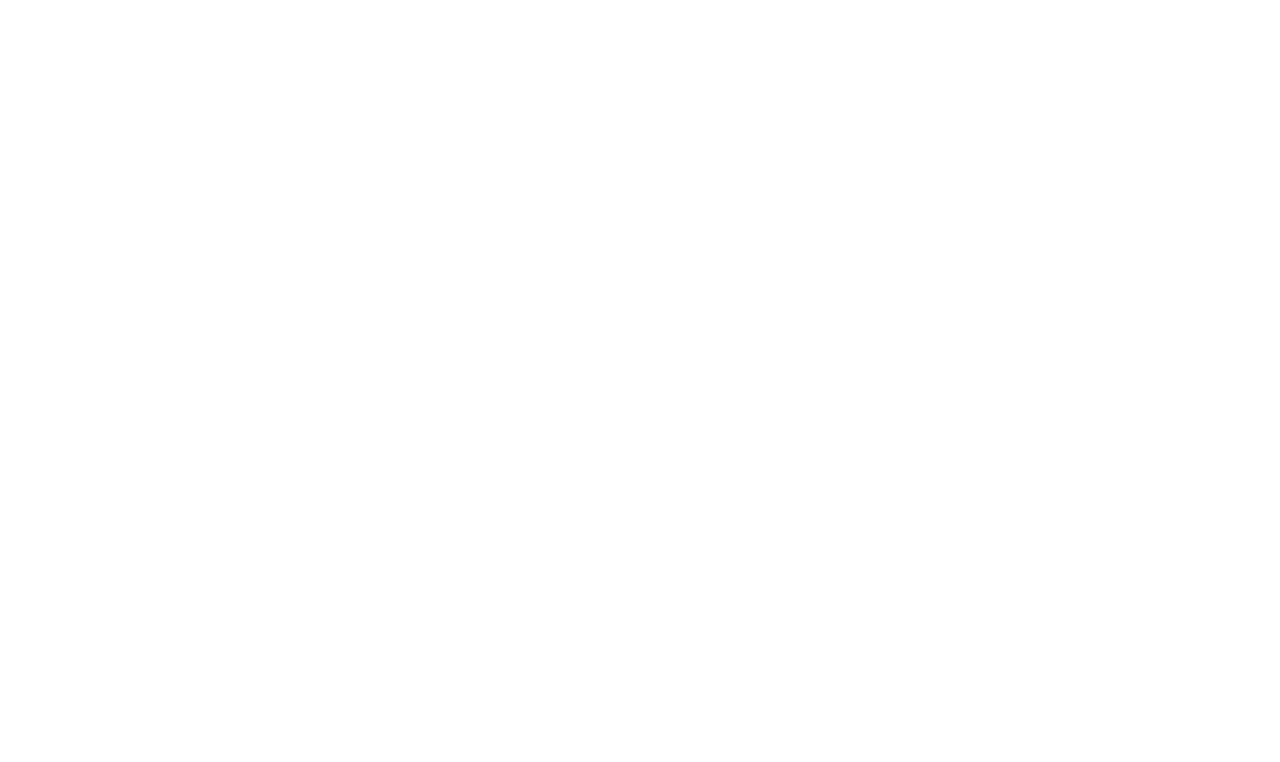
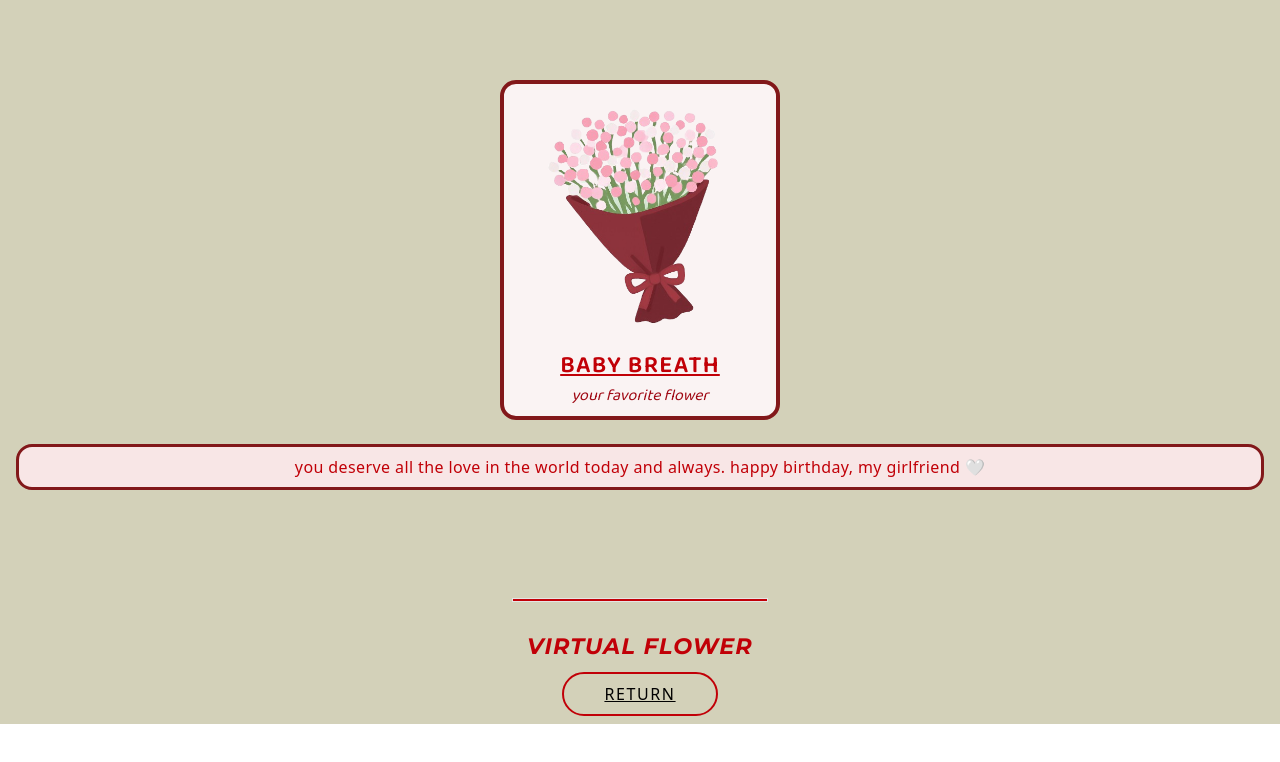
Before and after one commit to Pedroardo/vite-hbd, a React (Vite) app: page /bouquet in a window 1280 px wide. Before the commit this address had no page. Shown: the top 762 px of the page. Built offline with nearby package versions, Linux system fonts and the light colour scheme.

Commit message:
beta version finalized

```diff
--- a/package.json
+++ b/package.json
@@ -11,6 +11,7 @@
   },
   "dependencies": {
     "@tailwindcss/vite": "^4.1.14",
+    "animate.css": "^4.1.1",
     "class-variance-authority": "^0.7.1",
     "clsx": "^2.1.1",
     "lucide-react": "^0.544.0",
--- a/src/App.tsx
+++ b/src/App.tsx
@@ -3,6 +3,7 @@ import HomePage from "./pages/HomePage";
 import PreLoader from "./pages/PreLoader";
 import { BrowserRouter as Router, Routes, Route } from "react-router";
 import Memories from "./pages/Memories";
+import Bouquet from "./pages/Bouquet";
 
 function App() {
   const [loadingDone, setLoadingDone] = useState(false);
@@ -16,6 +17,7 @@ function App() {
           <Routes>
             <Route path="/" element={<HomePage />} />
             <Route path="/memories" element={<Memories />} />
+            <Route path="/bouquet" element={<Bouquet/>} />
           </Routes>
         </Router>
       )}
--- a/src/data.ts
+++ b/src/data.ts
@@ -49,8 +49,6 @@ import LoaderGambar48 from "../public/IMG-20251031-WA0043.jpg";
 
 import NavImg from "../public/nav-img.svg";
 import Flower from "../public/flower.svg";
-import Love from "../public/love.svg";
-import today from "../public/best-today.svg";
 
 export const LoadingGambar = [
   {
@@ -291,18 +289,9 @@ export const NavCard = [
   {
     id: 2,
     image: Flower,
-    link: "",
-  },
-  {
-    id: 3,
-    image: Love,
-    link: "",
-  },
-  {
-    id: 4,
-    image: today,
-    link: "",
-  },
+    link: "/bouquet",
+  }
+
 ];
 
 export const reviews = [
--- a/src/main.tsx
+++ b/src/main.tsx
@@ -2,6 +2,7 @@ import { StrictMode } from "react";
 import { createRoot } from "react-dom/client";
 import "./index.css";
 import App from "./App.tsx";
+import "animate.css";
 
 createRoot(document.getElementById("root")!).render(
   <StrictMode>
--- /dev/null
+++ b/src/pages/Bouquet.tsx
@@ -0,0 +1,45 @@
+import { useState } from "react";
+import bouquet from "../../public/bouquet.png";
+import Second from "./Second";
+
+function Bouquet() {
+  const [active, setActive] = useState(false);
+  const handleClick = () => {
+    setActive(!active);
+  };
+  if (active) {
+    return <Second />;
+  }
+  return (
+    <div className="flex flex-col justify-center">
+      <div className="rounded-2xl p-2 font-baloo bg-[#faf3f3] border-4 text-center mx-auto justify-center border-red-900 mt-20">
+        <img src={bouquet} alt="" className="max-w-[16rem]" />
+        <h1 className="text-red-700 underline uppercase  text-[1.5rem] tracking-wider font-semibold">
+          baby breath
+        </h1>
+        <p className="italic text-red-800">your favorite flower</p>
+      </div>
+
+      <div className="rounded-2xl bg-[#f8e6e6] border-3 border-red-900   text-center mx-4 p-2 my-6 text-red-700 tracking-wide">
+        <p>
+          you deserve all the love in the world today and always. happy
+          birthday, my girlfriend 🤍
+        </p>
+      </div>
+      <div className="mx-auto mt-14 text-center">
+        <hr className="mx-auto my-7 h-1 w-64 border bg-red-700" />
+        <h1 className="text-red-700 font-bold italic text-[1.4rem] uppercase tracking-wider font-display">
+          Virtual Flower
+        </h1>
+        <button
+          onClick={handleClick}
+          className="border-2 border-red-700 text-black px-10 py-2 underline rounded-full tracking-widest uppercase font-medium cursor-pointer hover:bg-[#faf3f3] transition duration-200 mx-auto my-2"
+        >
+          Return
+        </button>
+      </div>
+    </div>
+  );
+}
+
+export default Bouquet;
--- a/src/pages/Second.tsx
+++ b/src/pages/Second.tsx
@@ -30,7 +30,7 @@ function Second() {
       </div>
       <button
         onClick={handleClick}
-        className="border-red-600 border-3 bg-white  text-black px-6  sm:px-12 py-3 rounded-full tracking-widest uppercase font-bold bg-transparent hover:bg-[#616467] hover:text-white dark:text-neutral-200 transition duration-200 mx-auto my-5"
+        className="border-red-600 border-3 bg-white  text-black px-6  sm:px-12 py-3 rounded-full tracking-widest uppercase font-bold  hover:bg-[#ef5e5e] hover:text-white dark:text-neutral-200 transition duration-200 mx-auto my-5"
       >
         <IoReturnUpBack />
       </button>
```
Also changed, not shown: public/bouquet.png (added), 1 other file (tests, documents, lock files or other folders).
